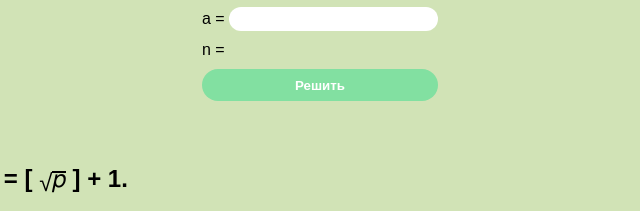
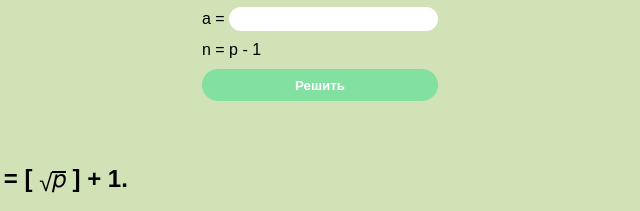
Before and after one commit to iG0re4eK/information-security-lab-9, a plain HTML site: page index.html in a window 1280 px wide. Shown: the part 290-501 px from the top of the page, 320-960 px from the left. Drawn offline with Linux system fonts and the light colour scheme.

Commit message:
fix html

```diff
--- a/index.html
+++ b/index.html
@@ -24,7 +24,7 @@
             <label for="aValue">a = <input type="text" name="aValue" /></label>
           </div>
 
-          <div class="field"><div name="nValue">n =</div></div>
+          <div class="field"><div name="nValue">n = p - 1</div></div>
 
           <button type="submit">Решить</button>
         </form>
```
